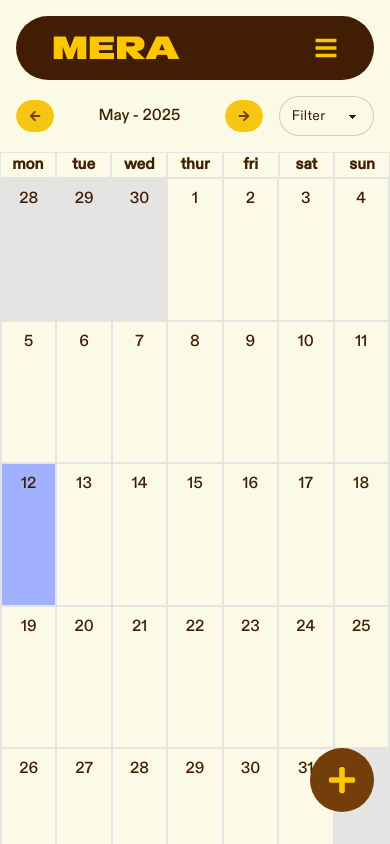
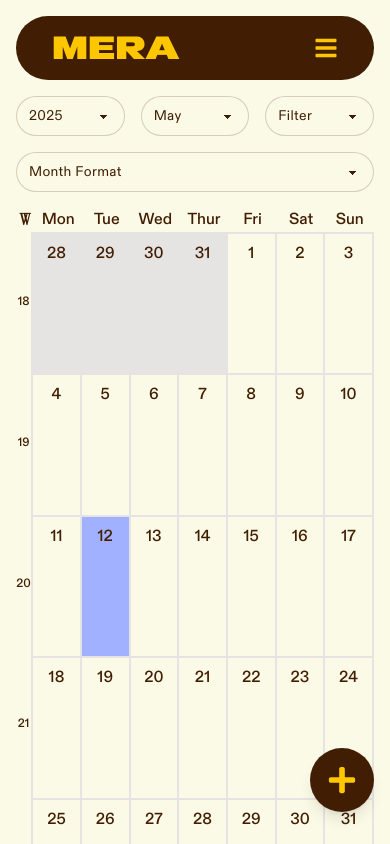
Before and after one commit to Hampus2001/mera, a Next.js app in the folder frontend/: page /schedulePage in a window 390 px wide. Shown: the top 844 px of the page. Built offline with nearby package versions, Linux system fonts and the light colour scheme; no server answers.

Commit message:
Added weeks to month Calendar and function to calculate weeks in context

```diff
--- a/frontend/app/schedulePage/page.js
+++ b/frontend/app/schedulePage/page.js
@@ -3,32 +3,24 @@
 import MonthCalendar from "@/components/MonthCalendar";
 import WeekCalendar from "@/components/WeekCalendar";
 import DayCalendar from "@/components/DayCalendar";
-import { useState } from "react";
+import { useContext, useState } from "react";
 import Navbar from "@/components/Navbar";
 import NavAppMobile from "@/components/NavAppMobile";
+import { HandleCalendarContext } from "@/context/CalendarContext";
 
 export default function SchedulePage() {
-  const [activeCalendar, setActiveCalendar] = useState("Month");
+  const { activeCalendar, setActiveCalendar } = useContext(
+    HandleCalendarContext
+  );
 
   return (
     <>
       {/* <Navbar /> */}
       <NavAppMobile className="flex lg:hidden" />
-      <div className="flex flex-col items-center gap-5 lg:gap-10  lg:m-20 font-instrument">
+      <div className="flex flex-col items-center gap-5 lg:gap-10 p-4  lg:m-20 font-instrument">
         {activeCalendar == "Month" && <MonthCalendar />}
         {activeCalendar == "Week" && <WeekCalendar />}
         {activeCalendar == "Day" && <DayCalendar />}
-        <div className="flex w-full">
-          <select
-            className="select ui-app"
-            value={activeCalendar}
-            onChange={(e) => setActiveCalendar(e.target.value)}
-          >
-            <option value="Month">Month</option>
-            <option value="Week">Week</option>
-            <option value="Day">Day</option>
-          </select>
-        </div>
       </div>
     </>
   );
--- a/frontend/components/DayCalendar.js
+++ b/frontend/components/DayCalendar.js
@@ -2,6 +2,7 @@
 
 import { HandleCalendarContext } from "@/context/CalendarContext";
 import { useContext, useEffect, useState } from "react";
+import { FaPlus } from "react-icons/fa";
 
 export default function DayCalendar() {
   //Get x and y coordinates for modal window
@@ -31,6 +32,8 @@ export default function DayCalendar() {
     todaysDate,
     todaysYear,
     todaysMonth,
+    activeCalendar,
+    setActiveCalendar,
   } = useContext(HandleCalendarContext);
 
   const [todaysState, setTodaysState] = useState(todaysDate.getDate());
@@ -46,19 +49,19 @@ export default function DayCalendar() {
     let currentDayString = "";
 
     if (currentDay == 0) {
-      currentDayString = "Sun";
+      currentDayString = "Sunday";
     } else if (currentDay == 1) {
-      currentDayString = "Mon";
+      currentDayString = "Monday";
     } else if (currentDay == 2) {
-      currentDayString = "Tue";
+      currentDayString = "Tuesday";
     } else if (currentDay == 3) {
-      currentDayString = "Wed";
+      currentDayString = "Wednesday";
     } else if (currentDay == 4) {
-      currentDayString = "Thur";
+      currentDayString = "Thursday";
     } else if (currentDay == 5) {
-      currentDayString = "Fri";
+      currentDayString = "Friday";
     } else if (currentDay == 6) {
-      currentDayString = "Sat";
+      currentDayString = "Saturday";
     }
 
     const dayDate = new Date(baseDate);
@@ -131,44 +134,90 @@ export default function DayCalendar() {
   return (
     <>
       <div className="flex flex-col gap-4 lg:p-4 p-0 w-full">
-        <div className="flex lg:p-4 p-0 gap-4">
-          <h4>
-            {monthString} - {year}
-          </h4>
+        <div
+          id="toggleDate"
+          className="flex flex-col w-full justify-between gap-4"
+        >
+          <div className="flex justify-between gap-4">
+            <select
+              value={year}
+              onChange={(e) => {
+                setYear(e.target.value);
+              }}
+              className="select ui-app"
+            >
+              <option value={+year - 2}>{+year - 2}</option>
+              <option value={+year - 1}>{+year - 1}</option>
+              <option value={+year}>{+year}</option>
+              <option value={+year + 1}>{+year + 1}</option>
+              <option value={+year + 2}>{+year + 2}</option>
+            </select>
+            <select
+              value={month}
+              onChange={(e) => {
+                setMonth(e.target.value);
+              }}
+              className="select ui-app"
+            >
+              <option value="0">January</option>
+              <option value="1">February</option>
+              <option value="2">March</option>
+              <option value="3">April</option>
+              <option value="4">May</option>
+              <option value="5">June</option>
+              <option value="6">July</option>
+              <option value="7">August</option>
+              <option value="8">September</option>
+              <option value="9">October</option>
+              <option value="10">November</option>
+              <option value="11">December</option>
+            </select>
+            <select className="select ui-app">
+              <option>Filter</option>
+            </select>
+          </div>
 
-          <button
-            className="btn btn-app btn-secondary"
-            onClick={() => {
-              const newDate = new Date(year, month, todaysState - 1);
-              setTodaysState(newDate.getDate());
-              setMonth(newDate.getMonth());
-              setYear(newDate.getFullYear());
-            }}
-          >
-            Previous
-          </button>
-          <button
-            className="btn btn-app btn-secondary"
-            onClick={() => {
-              const newDate = new Date(year, month, todaysState + 1);
-              setTodaysState(newDate.getDate());
-              setMonth(newDate.getMonth());
-              setYear(newDate.getFullYear());
-            }}
-          >
-            Next
-          </button>
+          <div className="flex justify-between gap-4">
+            <select
+              value={activeCalendar}
+              onChange={(e) => setActiveCalendar(e.target.value)}
+              className="select ui-app"
+            >
+              <option value="Month">Month Format</option>
+              <option value="Week">Week Format</option>
+              <option value="Day">Day Format</option>
+            </select>
+
+            <select
+              value={(new Date(year, month, todaysState).getDay() + 6) % 7} // Dynamically calculate the day index (Monday = 0, ..., Sunday = 6)
+              onChange={(e) => {
+                const selectedDay = parseInt(e.target.value); // Get the selected day index (0 = Monday, ..., 6 = Sunday)
+                const baseDate = new Date(year, month, todaysState); // Current date
+                const currentDay = (baseDate.getDay() + 6) % 7; // Adjust so Monday = 0, ..., Sunday = 6
+                const newDate = new Date(baseDate);
+                newDate.setDate(baseDate.getDate() - currentDay + selectedDay); // Calculate the new date for the selected day
+                setTodaysState(newDate.getDate()); // Update todaysState to the new date
+              }}
+              className="select ui-app"
+            >
+              <option value="0">Monday</option>
+              <option value="1">Tuesday</option>
+              <option value="2">Wednesday</option>
+              <option value="3">Thursday</option>
+              <option value="4">Friday</option>
+              <option value="5">Saturday</option>
+              <option value="6">Sunday</option>
+            </select>
+          </div>
         </div>
 
-        <div className="grid text-xs grid-cols-8 grid-rows-26 grid-auto-rows-[4rem] grid-auto-col w-full h-screen text-start border border-gray-300">
-          <p className="flex items-center justify-center border-b row-span-2 lg:p-4 p-0 border-gray-300 col-start-1 row-start-1 h-full">
-            Time
-          </p>
+        <div className="grid text-xs grid-cols-8 grid-rows-26 grid-auto-rows-[4rem] grid-auto-col w-full h-screen text-start ">
+          <p className="flex items-center justify-center  row-span-2 lg:p-4 p-0  col-start-1 row-start-1 h-full"></p>
           {Array.from({ length: 24 }).map((_, index) => (
             <p
               key={index}
-              className={`flex text-xs lg:text-sm justify-center items-center border-b lg:p-4 p-0 border-gray-300 col-start-1 row-start-${
-                index + 3
+              className={`flex text-xs lg:text-sm justify-center items-center  lg:p-4 p-0  col-start-1 row-start-${
+                index + 2
               }`}
             >
               {index.toString().padStart(2, "0")}:00
@@ -194,6 +243,14 @@ export default function DayCalendar() {
           <h4>{selectedEvents ? selectedEvents : ""}</h4>
         </div>
       )}
+      <button
+        id="+"
+        className="fixed flex items-center hover:cursor-pointer justify-center rounded-full right-4 bottom-8 w-16 h-16 bg-neutral shadow-lg "
+      >
+        <h4 className="text-primary text-3xl">
+          <FaPlus />
+        </h4>
+      </button>
     </>
   );
 }
--- a/frontend/components/MonthCalendar.js
+++ b/frontend/components/MonthCalendar.js
@@ -15,11 +15,12 @@ export default function Calendar() {
   const [selectedDate, setSelectedDate] = useState(null);
   const [showModal, setShowModal] = useState(false);
   const [selectedEvents, setSelectedEvents] = useState([]);
+  const [firstWeekOfMonth, setFirstWeekOfMonth] = useState("");
 
   //Get x and y coordinates for modal window
   const [position, setPosition] = useState({ x: 0, y: 0 });
   const { width, height } = useWindowSize();
-  console.log(width, height);
+
   const getCoordinates = (e) => {
     const rect = e.target.getBoundingClientRect();
     setPosition({
@@ -38,6 +39,9 @@ export default function Calendar() {
     setMonth,
     monthString,
     setMonthString,
+    activeCalendar,
+    setActiveCalendar,
+    getISOWeekNumber,
   } = useContext(HandleCalendarContext);
 
   useEffect(() => {
@@ -58,6 +62,13 @@ export default function Calendar() {
     const currentYear = parseInt(year);
     const currentMonth = parseInt(month); // 0-based (0 = January, 11 = December)
     const currentDay = currentDate.getDate();
+
+    const monthStartWeek = getISOWeekNumber(
+      `${currentYear}-${
+        currentMonth + 1 < 10 ? "0" + (currentMonth + 1) : currentMonth + 1
+      }-01`
+    );
+    setFirstWeekOfMonth(monthStartWeek);
 
     // Get the first day of the current month
     const firstDayOfCurrentMonth = new Date(currentYear, currentMonth, 1);
@@ -85,7 +96,7 @@ export default function Calendar() {
     // Fill in days from the previous month
     for (
       let i = daysInPreviousMonth - daysFromPreviousMonth + 1;
-      i <= daysInPreviousMonth;
+      i <= daysInPreviousMonth + 1;
       i++
     ) {
       newCalendar.push(
@@ -239,7 +250,6 @@ export default function Calendar() {
             }
 
             if (holiday.date == thisDayDate) {
-              console.log("hit", holiday.date, thisDayDate);
               return (
                 <p
                   key={i}
@@ -257,13 +267,70 @@ export default function Calendar() {
 
   useEffect(() => {
     getDaysInCurrentMonth();
-  }, [month, redDays]);
+  }, [month, year, redDays]);
 
   return (
     <>
-      <div className="flex flex-col w-full rounded-xl">
-        <div className="lg:hidden flex justify-between items-center gap-4 p-4">
-          <div className="lg:hidden flex w-full justify-between items-center gap-4">
+      <div className="flex flex-col w-full rounded-xl gap-4">
+        <div className="lg:hidden flex justify-between items-center gap-4">
+          <div
+            id="toggleDate"
+            className="flex flex-col w-full justify-between gap-4"
+          >
+            <div className="flex justify-between gap-4">
+              <select
+                value={year}
+                onChange={(e) => {
+                  setYear(e.target.value);
+                }}
+                className="select ui-app"
+              >
+                <option value={+year - 2}>{+year - 2}</option>
+                <option value={+year - 1}>{+year - 1}</option>
+                <option value={+year}>{+year}</option>
+                <option value={+year + 1}>{+year + 1}</option>
+                <option value={+year + 2}>{+year + 2}</option>
+              </select>
+              <select
+                value={month}
+                onChange={(e) => {
+                  setMonth(e.target.value);
+                }}
+                className="select ui-app"
+              >
+                <option value="0">January</option>
+                <option value="1">February</option>
+                <option value="2">March</option>
+                <option value="3">April</option>
+                <option value="4">May</option>
+                <option value="5">June</option>
+                <option value="6">July</option>
+                <option value="7">August</option>
+                <option value="8">September</option>
+                <option value="9">October</option>
+                <option value="10">November</option>
+                <option value="11">December</option>
+              </select>
+              <select className="select ui-app">
+                <option>Filter</option>
+              </select>
+            </div>
+
+            <select
+              value={activeCalendar}
+              onChange={(e) => setActiveCalendar(e.target.value)}
+              className="select ui-app w-full"
+            >
+              <option value="Month">Month Format</option>
+              <option value="Week">Week Format</option>
+              <option value="Day">Day Format</option>
+            </select>
+          </div>
+
+          <div
+            id="toggleMonth"
+            className="hidden lg:flex w-full justify-between items-center gap-4"
+          >
             <button
               className="btn btn-app btn-primary btn-sm md:btn-md lg:btn-lg"
               onClick={() => {
@@ -296,38 +363,50 @@ export default function Calendar() {
               <FaArrowRight />
             </button>
           </div>
-          <select className="select ui-app w-1/3">
+          <select className="hidden lg:flex select ui-app w-1/3">
             <option>Filter</option>
           </select>
         </div>
 
         <div>
-          <div className="grid grid-cols-7 grid-rows-1">
-            <p className="flex justify-center font-bold  text-base-content border-base-200 border-t border-l border-r">
-              mon
+          <div className="grid grid-cols-20 w-full">
+            <div className="col-span-1 flex justify-center items-center font-bold">
+              W
+            </div>
+            <div className="col-span-19 grid grid-cols-7">
+              <p className="flex justify-center items-center">Mon</p>
+              <p className="flex justify-center items-center">Tue</p>
+              <p className="flex justify-center items-center">Wed</p>
+              <p className="flex justify-center items-center">Thur</p>
+              <p className="flex justify-center items-center">Fri</p>
+              <p className="flex justify-center items-center">Sat</p>
+              <p className="flex justify-center items-center">Sun</p>
+            </div>
+          </div>
+          <div className="flex">
+            <div className=" grid grid-cols-1 grid-rows-6 w-2/12">
+              <p className="text-xs flex row-start-1 items-center justify-center">
+                {firstWeekOfMonth}
               </p>
-            <p className="flex justify-center font-bold  text-base-content border-base-200 border-t border-l border-r">
-              tue
+              <p className="text-xs flex row-start-2 items-center justify-center">
+                {firstWeekOfMonth + 1}
               </p>
-            <p className="flex justify-center font-bold  text-base-content border-base-200 border-t border-l border-r">
-              wed
+              <p className="text-xs flex row-start-3 items-center justify-center">
+                {firstWeekOfMonth + 2}
               </p>
-            <p className="flex justify-center font-bold  text-base-content border-base-200 border-t border-l border-r">
-              thur
+              <p className="text-xs flex row-start-4 items-center justify-center">
+                {firstWeekOfMonth + 3}
               </p>
-            <p className="flex justify-center font-bold  text-base-content border-base-200 border-t border-l border-r">
-              fri
+              <p className="text-xs flex row-start-5 items-center justify-center">
+                {firstWeekOfMonth + 4}
               </p>
-            <p className="flex justify-center font-bold  text-base-content border-base-200 border-t border-l border-r">
-              sat
-            </p>
-            <p className="flex justify-center font-bold  text-base-content border-base-200 border-t border-l border-r">
-              sun
+              <p className="text-xs flex row-start-6 items-center justify-center">
+                {firstWeekOfMonth + 5}
               </p>
             </div>
-
             <div className="flex lg:h-auto min-h-screen flex-wrap border-t-2 border-r-2 border-base-200">
               {calendar}
+            </div>
           </div>
         </div>
       </div>
@@ -358,7 +437,7 @@ export default function Calendar() {
 
       <button
         id="+"
-        className="fixed flex items-center hover:cursor-pointer justify-center rounded-full right-4 bottom-8 w-16 h-16 bg-primary-content"
+        className="fixed flex items-center hover:cursor-pointer justify-center rounded-full right-4 bottom-8 w-16 h-16 bg-neutral shadow-lg "
       >
         <h4 className="text-primary text-3xl">
           <FaPlus />
--- a/frontend/components/WeekCalendar.js
+++ b/frontend/components/WeekCalendar.js
@@ -3,6 +3,7 @@
 import { HandleCalendarContext } from "@/context/CalendarContext";
 import { useContext, useEffect, useState } from "react";
 import { useWindowSize } from "@/hooks/useWindowSize";
+import { FaPlus } from "react-icons/fa";
 
 export default function WeekCalendar() {
   //Get x and y coordinates for modal window
@@ -34,6 +35,8 @@ export default function WeekCalendar() {
     todaysDate,
     todaysYear,
     todaysMonth,
+    activeCalendar,
+    setActiveCalendar,
   } = useContext(HandleCalendarContext);
 
   const [todaysState, setTodaysState] = useState(todaysDate.getDate());
@@ -81,10 +84,6 @@ export default function WeekCalendar() {
           <p className="flex w-full justify-center lg:justify-start items-center lg:p-4 p-0 border-b border-gray-300 row-span-1 h-full">
             {currentDayString}
           </p>
-
-          <h4 className="flex justify-start items-center font-bold w-full lg:p-4 p-0  row-span-1 h-full">
-            {dayDate.getDate()}
-          </h4>
 
           {redDays.map((holiday) => {
             if (
@@ -135,44 +134,71 @@ export default function WeekCalendar() {
   return (
     <>
       <div className="flex flex-col gap-4 lg:p-4 p-0 w-full">
-        <div className="flex lg:p-4 p-0 gap-4">
-          <h4>
-            {monthString} - {year}
-          </h4>
+        <div
+          id="toggleDate"
+          className="flex flex-col w-full justify-between gap-4"
+        >
+          <div className="flex justify-between gap-4">
+            <select
+              value={year}
+              onChange={(e) => {
+                setYear(e.target.value);
+              }}
+              className="select ui-app"
+            >
+              <option value={+year - 2}>{+year - 2}</option>
+              <option value={+year - 1}>{+year - 1}</option>
+              <option value={+year}>{+year}</option>
+              <option value={+year + 1}>{+year + 1}</option>
+              <option value={+year + 2}>{+year + 2}</option>
+            </select>
+            <select
+              value={month}
+              onChange={(e) => {
+                setMonth(e.target.value);
+              }}
+              className="select ui-app"
+            >
+              <option value="0">January</option>
+              <option value="1">February</option>
+              <option value="2">March</option>
+              <option value="3">April</option>
+              <option value="4">May</option>
+              <option value="5">June</option>
+              <option value="6">July</option>
+              <option value="7">August</option>
+              <option value="8">September</option>
+              <option value="9">October</option>
+              <option value="10">November</option>
+              <option value="11">December</option>
+            </select>
+            <select className="select ui-app">
+              <option>Filter</option>
+            </select>
+          </div>
 
-          <button
-            className="btn btn-app btn-secondary"
-            onClick={() => {
-              const newDate = new Date(year, month, todaysState - 7);
-              setTodaysState(newDate.getDate());
-              setMonth(newDate.getMonth());
-              setYear(newDate.getFullYear());
-            }}
-          >
-            Previous
-          </button>
-          <button
-            className="btn btn-app btn-secondary"
-            onClick={() => {
-              const newDate = new Date(year, month, todaysState + 7);
-              setTodaysState(newDate.getDate());
-              setMonth(newDate.getMonth());
-              setYear(newDate.getFullYear());
-            }}
-          >
-            Next
-          </button>
+          <div className="flex w-full justify-between gap-4">
+            <select
+              value={activeCalendar}
+              onChange={(e) => setActiveCalendar(e.target.value)}
+              className="select ui-app"
+            >
+              <option value="Month">Month Format</option>
+              <option value="Week">Week Format</option>
+              <option value="Day">Day Format</option>
+            </select>
+
+            <select></select>
+          </div>
         </div>
 
-        <div className="grid text-xs grid-cols-8 grid-rows-26 grid-auto-rows-[4rem] grid-auto-col w-full h-screen text-start border border-gray-300">
-          <p className="flex justify-center items-center border-b row-span-2 lg:p-4 p-0 border-gray-300 col-start-1 row-start-1 h-full">
-            Time
-          </p>
+        <div className="grid text-xs grid-cols-8 grid-rows-26 grid-auto-rows-[4rem] grid-auto-col w-full h-screen text-start ">
+          <p className="flex justify-center items-center  row-span-2 lg:p-4 p-0  col-start-1 row-start-1 h-full"></p>
           {Array.from({ length: 24 }).map((_, index) => (
             <p
               key={index}
-              className={`flex text-xs lg:text-sm justify-center items-center border-b lg:p-4 p-0 border-gray-300 col-start-1 row-start-${
-                index + 3
+              className={`flex text-xs lg:text-sm justify-center items-center lg:p-4 p-0 col-start-1 row-start-${
+                index + 2
               }`}
             >
               {index.toString().padStart(2, "0")}:00
@@ -195,7 +221,7 @@ export default function WeekCalendar() {
           }}
         >
           <button
-            className="btn btn-app btn-accent"
+            className="btn btn-app btn-neutral"
             onClick={() => setShowModal(false)}
           >
             Close
@@ -205,6 +231,15 @@ export default function WeekCalendar() {
           <h4>{selectedEvents ? selectedEvents : ""}</h4>
         </div>
       )}
+
+      <button
+        id="+"
+        className="fixed flex items-center hover:cursor-pointer justify-center rounded-full right-4 bottom-8 w-16 h-16 bg-neutral shadow-lg "
+      >
+        <h4 className="text-primary text-3xl">
+          <FaPlus />
+        </h4>
+      </button>
     </>
   );
 }
--- a/frontend/context/CalendarContext.js
+++ b/frontend/context/CalendarContext.js
@@ -5,6 +5,29 @@ import { createContext, useEffect, useState } from "react";
 export const HandleCalendarContext = createContext([]);
 
 export default function CalendarContext({ children }) {
+  function getISOWeekNumber(dateString) {
+    const date = new Date(dateString);
+
+    // Create a new date in UTC to avoid timezone issues
+    const d = new Date(
+      Date.UTC(date.getFullYear(), date.getMonth(), date.getDate())
+    );
+
+    // Get the day of the week (Monday = 1, Sunday = 7)
+    const dayNum = d.getUTCDay() || 7;
+
+    // Move to Thursday in the current week (ISO weeks are based on Thursday)
+    d.setUTCDate(d.getUTCDate() + 4 - dayNum);
+
+    // Get the first day of the ISO year
+    const yearStart = new Date(Date.UTC(d.getUTCFullYear(), 0, 1));
+
+    // Calculate week number
+    const weekNumber = Math.ceil(((d - yearStart) / 86400000 + 1) / 7);
+
+    return weekNumber;
+  }
+
   const [redDays, setRedDays] = useState();
   async function getRedDays() {
     const response = await fetch(
@@ -34,6 +57,7 @@ export default function CalendarContext({ children }) {
   const todaysYear = todaysDate.getFullYear();
   const [month, setMonth] = useState(todaysMonth);
   const [year, setYear] = useState(todaysYear);
+  const [activeCalendar, setActiveCalendar] = useState("Month");
 
   const [monthString, setMonthString] = useState("");
   function convertMonthToString() {
@@ -63,6 +87,8 @@ export default function CalendarContext({ children }) {
       setMonthString("December");
     }
   }
+
+  console.log("getISOWeekNumber is available:", typeof getISOWeekNumber);
   useEffect(() => {
     convertMonthToString();
   }, [month]);
@@ -81,6 +107,9 @@ export default function CalendarContext({ children }) {
         todaysDate,
         todaysYear,
         todaysMonth,
+        activeCalendar,
+        setActiveCalendar,
+        getISOWeekNumber,
       }}
     >
       {children}
```
Lines whose indentation alone changed are shown as unchanged.
